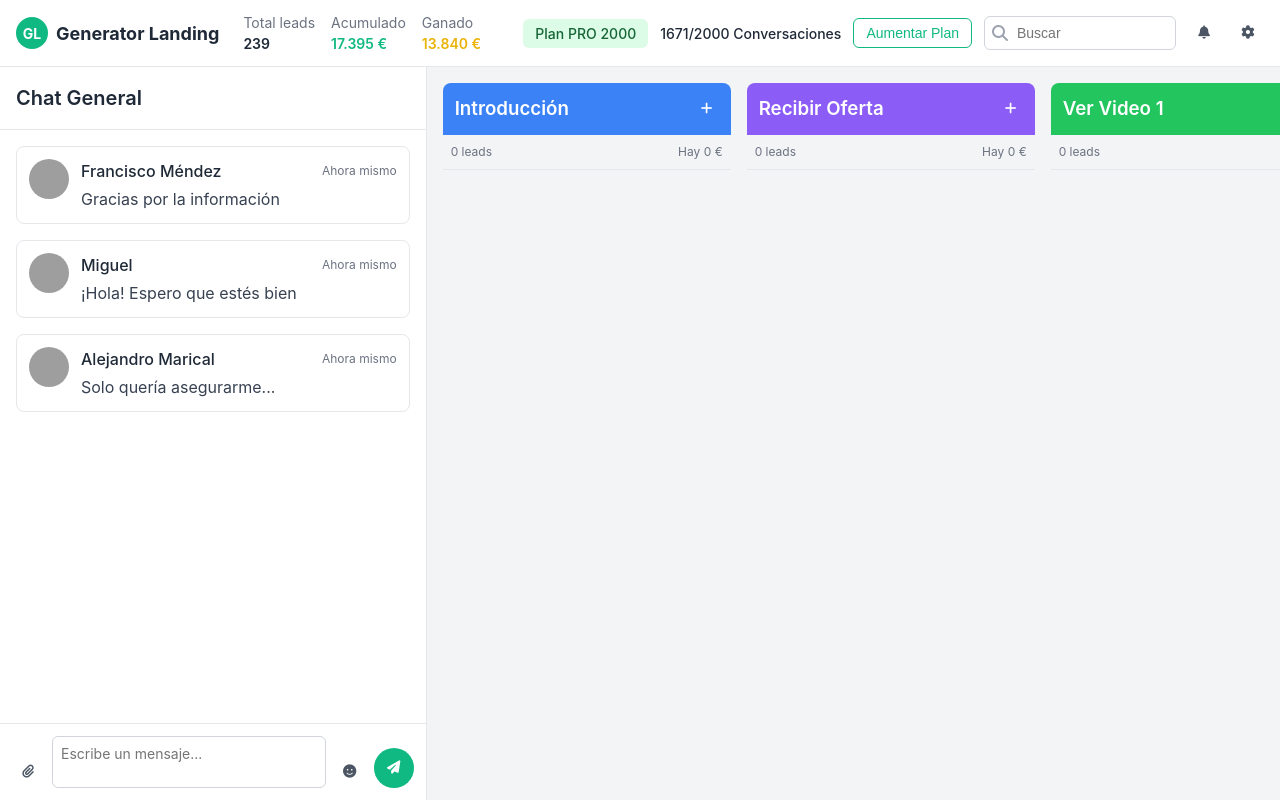
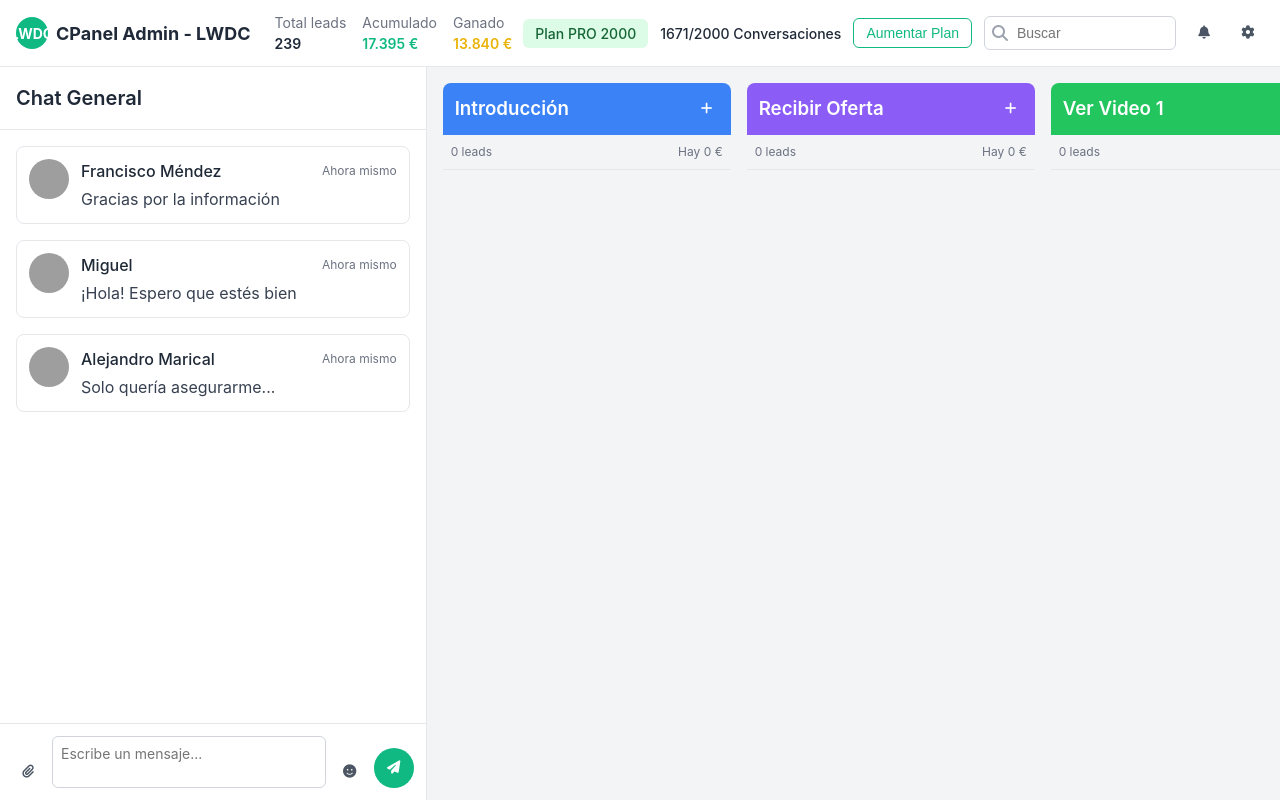
Before and after one commit to lawebdelcolchon/Embudo_de_venta_LWDC, a plain HTML site: page index.html in a window 1280 px wide. Drawn offline with Linux system fonts and the light colour scheme; grey boxes are pictures that could not be loaded.

Commit message:
Update index.html

```diff
--- a/index.html
+++ b/index.html
@@ -3,7 +3,7 @@
 <head>
   <meta charset="UTF-8">
   <meta name="viewport" content="width=device-width, initial-scale=1.0">
-  <title>Aplicación de Mensajería con Embudo de Ventas</title>
+  <title>Aplicación de Mensajería LWDC</title>
   <link rel="stylesheet" href="styles.css">
   <link rel="stylesheet" href="https://cdnjs.cloudflare.com/ajax/libs/font-awesome/6.4.0/css/all.min.css">
 </head>
@@ -13,8 +13,8 @@
     <header class="app-header">
       <div class="header-left">
         <div class="logo">
-          <div class="logo-icon">GL</div>
-          <h1>Generator Landing</h1>
+          <div class="logo-icon">LWDC</div>
+          <h1>CPanel Admin - LWDC </h1>
         </div>
 
         <div class="stats">
```
